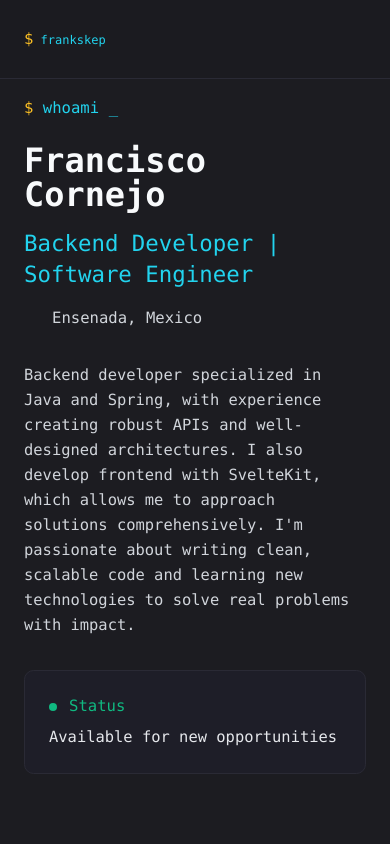
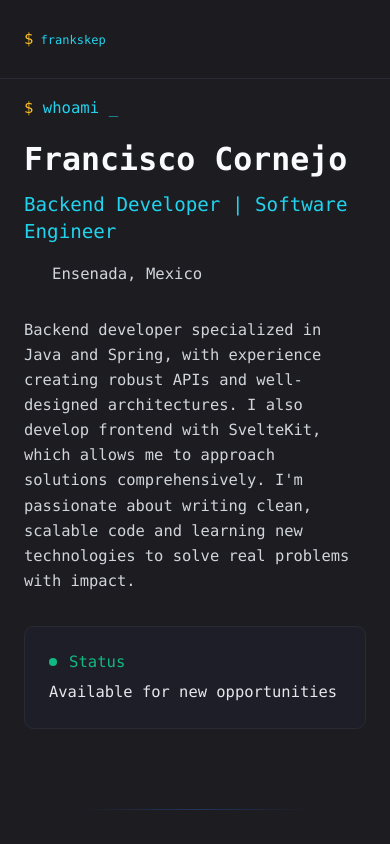
Before and after one commit to FrankSkep/portfolio, a SvelteKit app: page / in a window 390 px wide. Shown: the top 844 px of the page. Built offline with nearby package versions, Linux system fonts and the light colour scheme; some icons are missing.

Commit message:
h1h2 styles in mobile

```diff
--- a/src/routes/+page.svelte
+++ b/src/routes/+page.svelte
@@ -179,11 +179,11 @@
 
 	@media (max-width: 768px) {
 		:global(h1) {
-			font-size: 2.1rem !important;
+			font-size:1.975rem !important;
 		}
 
 		:global(h2) {
-			font-size: 1.4rem !important;
+			font-size: 1.2rem !important;
 		}
 
 		:global(h3) {
```
